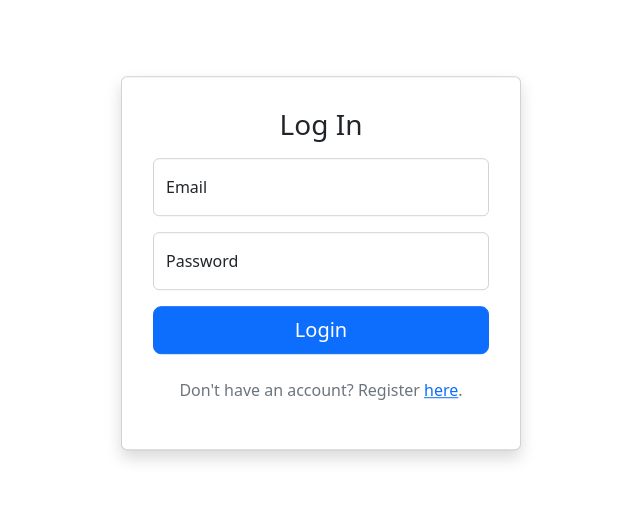
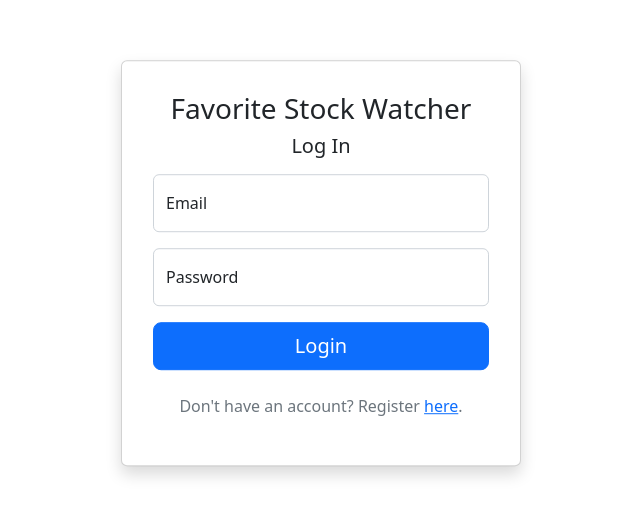
Before and after one commit to paul3bin/Favorite-Stocks-Watcher, a React (Create React App) app in the folder frontend/: page /login in a window 1280 px wide. Shown: the part 137-654 px from the top of the page, without its empty margins (319-959 px from the left). Built offline with nearby package versions, Linux system fonts and the light colour scheme.

Commit message:
added app name as heading in login and sign up cards

```diff
--- a/frontend/src/pages/SignUp.js
+++ b/frontend/src/pages/SignUp.js
@@ -109,7 +109,8 @@ export function SignUp() {
         <div className="row justify-content-md-center">
           <div className="card text-dark bg-white shadow rounded text-center signup-container">
             <main className="form-signin w-100 m-auto">
-              <h1 className="h3 mb-3 fw-normal">Sign Up</h1>
+              <h1 className="h3 mb-2 fw-normal"> Favorite Stock Watcher</h1>
+              <h1 className="h5 mb-3 fw-normal">Sign Up</h1>
 
               <div className="form-floating mb-3">
                 <input
--- a/frontend/src/pages/login.js
+++ b/frontend/src/pages/login.js
@@ -62,7 +62,8 @@ export function Login() {
         <div className="row justify-content-md-center">
           <div className="card text-dark shadow p-3 mb-3 rounded login-container text-center">
             <main className="form-signin w-100 m-auto">
-              <h1 className="h3 mb-3 fw-normal">Log In</h1>
+              <h1 className="h3 mb-2 fw-normal"> Favorite Stock Watcher</h1>
+              <h1 className="h5 mb-3 fw-normal">Log In</h1>
 
               <div className="form-floating mb-3">
                 <input
```
